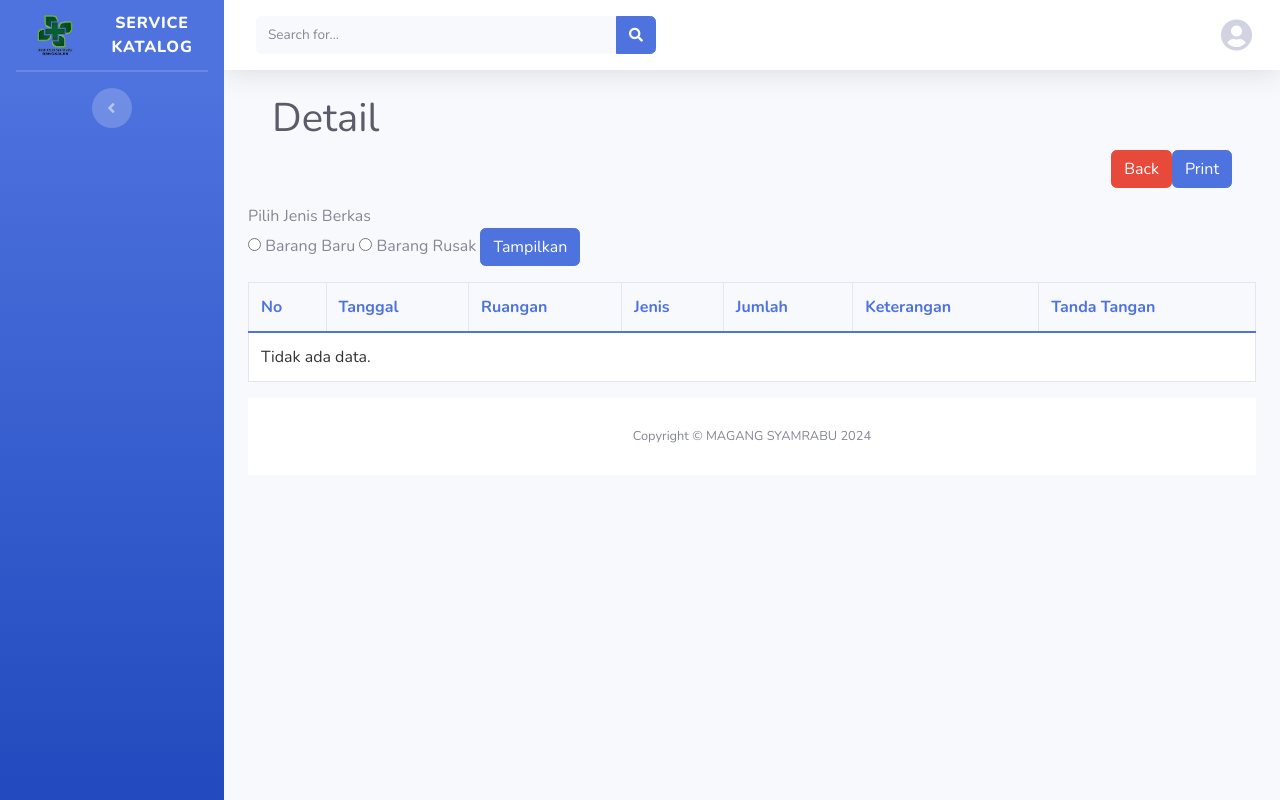
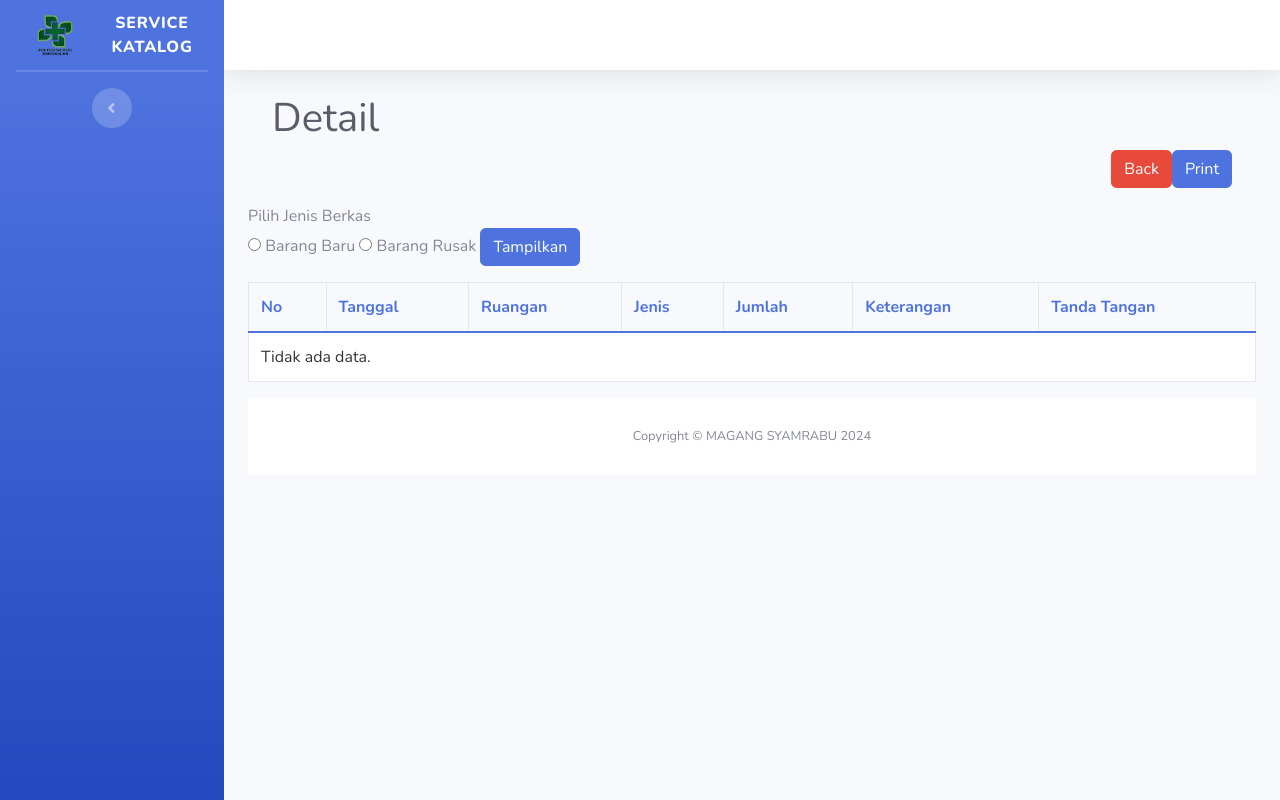
Before and after one commit to dinoosoo/serahterima_barang, a PHP site: page /tabeldetail.php?id=1 in a window 1280 px wide. Run offline with PHP 8.4, Linux system fonts and the light colour scheme.

Commit message:
memperbarui file

```diff
--- a/tabeldetail.php
+++ b/tabeldetail.php
@@ -83,65 +83,6 @@
                 <!-- Topbar -->
                 <nav class="navbar navbar-expand navbar-light bg-white topbar mb-4 static-top shadow">
 
-                    <!-- Sidebar Toggle (Topbar) -->
-                    <button id="sidebarToggleTop" class="btn btn-link d-md-none rounded-circle mr-3">
-                        <i class="fa fa-bars"></i>
-                    </button>
-
-                    <!-- Topbar Search -->
-                    <form
-                        class="d-none d-sm-inline-block form-inline mr-auto ml-md-3 my-2 my-md-0 mw-100 navbar-search">
-                        <div class="input-group">
-                            <input type="text" class="form-control bg-light border-0 small" placeholder="Search for..."
-                                aria-label="Search" aria-describedby="basic-addon2">
-                            <div class="input-group-append">
-                                <button class="btn btn-primary" type="button">
-                                    <i class="fas fa-search fa-sm"></i>
-                                </button>
-                            </div>
-                        </div>
-                    </form>
-
-                    <!-- Topbar Navbar -->
-                    <ul class="navbar-nav ml-auto">
-
-                        <!-- Nav Item - Search Dropdown (Visible Only XS) -->
-                        <li class="nav-item dropdown no-arrow d-sm-none">
-                            <a class="nav-link dropdown-toggle" href="#" id="searchDropdown" role="button"
-                                data-toggle="dropdown" aria-haspopup="true" aria-expanded="false">
-                                <i class="fas fa-search fa-fw"></i>
-                            </a>
-                            <!-- Dropdown - Messages -->
-                            <div class="dropdown-menu dropdown-menu-right p-3 shadow animated--grow-in"
-                                aria-labelledby="searchDropdown">
-                                <form class="form-inline mr-auto w-100 navbar-search">
-                                    <div class="input-group">
-                                        <input type="text" class="form-control bg-light border-0 small"
-                                            placeholder="Search for..." aria-label="Search"
-                                            aria-describedby="basic-addon2">
-                                        <div class="input-group-append">
-                                            <button class="btn btn-primary" type="button">
-                                                <i class="fas fa-search fa-sm"></i>
-                                            </button>
-                                        </div>
-                                    </div>
-                                </form>
-                            </div>
-                        </li>
-
-<!-- Nav Item - User Information -->
-<li class="nav-item dropdown no-arrow">
-    <a class="nav-link dropdown-toggle" href="#" id="userDropdown" role="button" data-toggle="dropdown" aria-haspopup="true" aria-expanded="false">
-        <i class="fas fa-user-circle fa-2x"></i> <!-- Ganti gambar dengan ikon kepala polos -->
-    </a>
-    <!-- Dropdown - User Information -->
-    <div class="dropdown-menu dropdown-menu-right shadow animated--grow-in" aria-labelledby="userDropdown">
-        <a class="dropdown-item" href="#" data-toggle="modal" data-target="#logoutModal">
-            <i class="fas fa-sign-out-alt fa-sm fa-fw mr-2 text-gray-400"></i>
-            Logout
-        </a>
-    </div>
-</li>
 
                     </ul>
 
@@ -237,17 +178,7 @@
                             </tbody>
                         </table>
                     </div>
-
-
-            <!-- End of Footer -->
-
-        </div>
-        <!-- End of Content Wrapper -->
-
-    </div>
-    <!-- End of Page Wrapper -->
-     <!-- Footer -->
-     <footer class="sticky-footer bg-white">
+                    <footer class="sticky-footer bg-white">
                 <div class="container my-auto">
                     <div class="copyright text-center my-auto">
                         <span>Copyright &copy; MAGANG SYAMRABU  2024</span>
@@ -258,30 +189,18 @@
                 </div>
             </footer>
 
+            <!-- End of Footer -->
+
+        </div>
+        <!-- End of Content Wrapper -->
+    </div>
+    <!-- End of Page Wrapper -->
+     <!-- Footer -->
+
     <!-- Scroll to Top Button-->
     <a class="scroll-to-top rounded" href="#page-top">
         <i class="fas fa-angle-up"></i>
     </a>
-
-    <!-- Logout Modal-->
-    <div class="modal fade" id="logoutModal" tabindex="-1" role="dialog" aria-labelledby="exampleModalLabel"
-        aria-hidden="true">
-        <div class="modal-dialog" role="document">
-            <div class="modal-content">
-                <div class="modal-header">
-                    <h5 class="modal-title" id="exampleModalLabel">Ready to Leave?</h5>
-                    <button class="close" type="button" data-dismiss="modal" aria-label="Close">
-                        <span aria-hidden="true">×</span>
-                    </button>
-                </div>
-                <div class="modal-body">Select "Logout" below if you are ready to end your current session.</div>
-                <div class="modal-footer">
-                    <button class="btn btn-secondary" type="button" data-dismiss="modal">Cancel</button>
-                    <a class="btn btn-primary" href="logout.php">Logout</a>
-                </div>
-            </div>
-        </div>
-    </div>
 
     <!-- Bootstrap core JavaScript-->
     <script src="vendor/jquery/jquery.min.js"></script>
```
Also changed, not shown: tabel.php (+11 -0 lines), signatures/66e1065f68ed9.png (added), signatures/66e10674443fb.png (added), signatures/66e106c3ecfdd.png (added), signatures/66e106d755932.png (added), signatures/66e106e94e40d.png (added).
